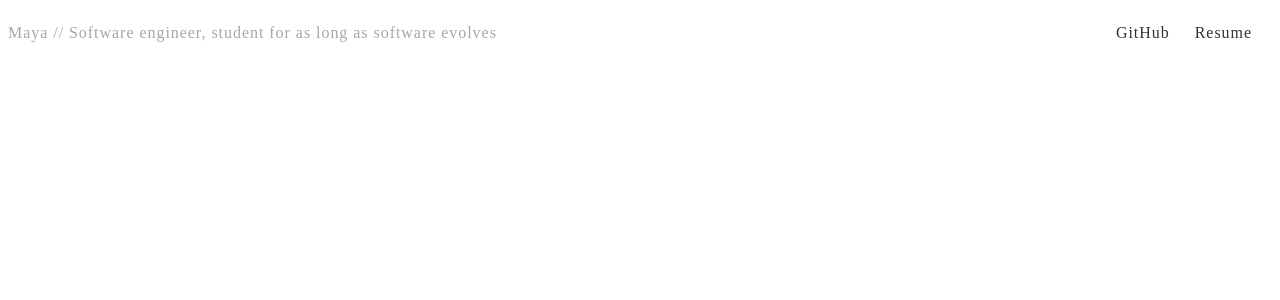
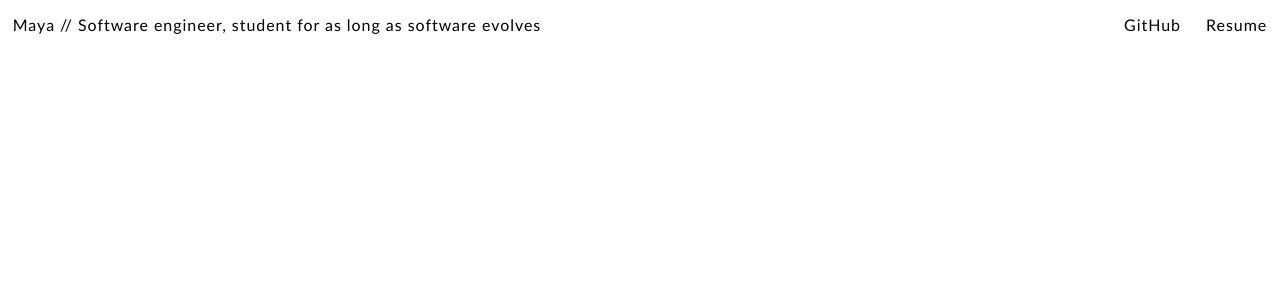
Before and after one commit to Quicksoapy/quicksoapy.nl, a PHP site: page / in a window 1280 px wide. Shown: the top 300 px of the page. Run offline with PHP 8.4, Linux system fonts and the light colour scheme.

Commit message:
Fixing stuff

```diff
--- a/css/index.css
+++ b/css/index.css
@@ -14,10 +14,11 @@
 
 body {
     background-color: #FFFFFF;
+    margin: 0%;
 }
 
 h3, .header_right a {
-    font-family: katarine-web;
+    font-family: Calibri;
     font-weight: 400;
     font-style: normal;
     text-decoration: none;
@@ -25,23 +26,89 @@ h3, .header_right a {
     line-height: 1.1em;
     letter-spacing: .06em;
     text-transform: none;
-    color: #a6a6a6;
 }
+
+
 
 .header_right a {
     font-weight: 500;
-    color: #333;
+    color: black;
 }
 
 .header_left {
     display: flex;
     justify-content: left;
     float: left;
+    margin-left: 1%;
 }
 
 .header_right {
     display: flex;
     justify-content: right;
     word-spacing: 20px;
-    margin-right: 20px;
+    margin-right: 1%;
 }
+
+main {
+    display: flex;
+    margin-left: auto;
+    margin-right: auto;
+}
+
+main h2 {
+    text-align: center;
+    font-family: Calibri;
+}
+
+main h3 {
+    text-align: center;
+    font-family: Calibri;
+}
+
+main a {
+    background-color: black;
+}
+
+main div a {
+    text-decoration: none;
+}
+
+.highlightedProjects {
+    margin-top: 10%;
+    margin-left: auto;
+    margin-right: auto;
+    width: 1280px;
+    height: 720px;
+}
+
+.project {
+    margin-left: auto;
+    margin-right: auto;
+    width: 1024px;
+    height: 576px;
+    display: flex;
+    border: 5px darkblue double;
+}
+
+h4 {
+    color: aliceblue;
+    font-family: Calibri;
+    align-self: flex-start;
+    text-align: center;
+    margin-left: 5%;
+    font-size: 300%;
+}
+
+h5 {
+    text-align: right;
+    color: aliceblue;
+    font-family: Calibri;
+    align-self: flex-end;
+    margin-left: auto;
+    margin-right: 5%;
+    font-size: 100%;
+}
+
+.highlightedProjects h3 {
+    color: black;
+}
```
